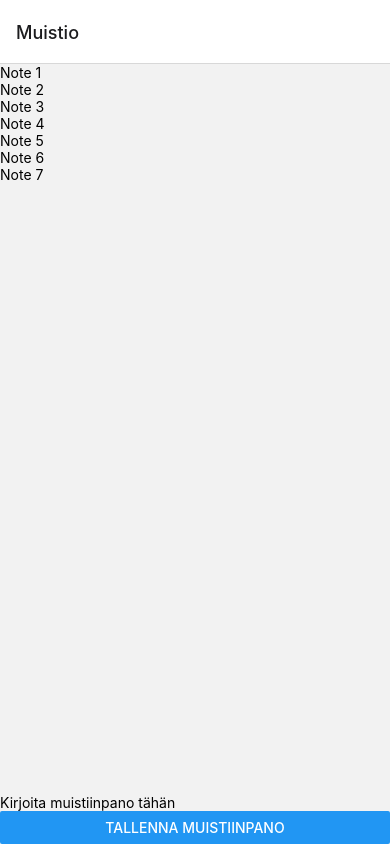
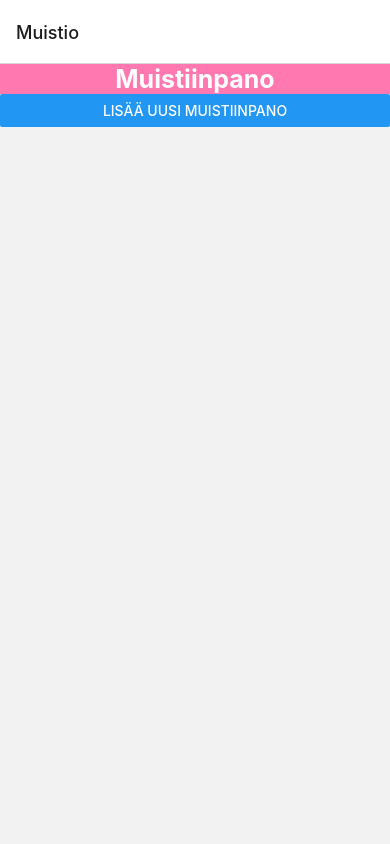
Before and after one commit to laurimaila/muistio, a React Native app: screen / in a window 390 px wide. Built offline with nearby package versions, Linux system fonts and the light colour scheme.

Commit message:
melkein valmis

```diff
--- a/App.js
+++ b/App.js
@@ -1,163 +1,129 @@
 import * as React from 'react';
-import { Text, View, Button, ActivityIndicator, TextInput, ScrollView } from 'react-native';
+import { Text, View, Button, ActivityIndicator, Alert, StyleSheet, TextInput, ScrollView } from 'react-native';
+import { useState, useEffect } from 'react';
 import { NavigationContainer } from '@react-navigation/native';
 import { createStackNavigator } from '@react-navigation/stack';
 
-class MuistioList extends React.Component {
-  state = {
-    loading: true,
-    error: false,
+function getRandomInt(max) {
+  return Math.floor(Math.random() * max);
+}
 
-    notesArray: [{
-      "note": "Note 1",
-      "id": "1"
-    },
-    {
-      "note": "Note 2",
-      "id": "2"
-    },
-    {
-      "note": "Note 3",
-      "id": "3"
-    },
-    {
-      "note": "Note 4",
-      "id": "4"
-    },
-    {
-      "note": "Note 5",
-      "id": "5"
-    },
-    {
-      "note": "Note 6",
-      "id": "6"
-    },
-    {
-      "note": "Note 7",
-      "id": "7"
+const Muistio = ({ navigation }) => {
+  const [muistioState, setMuistiostate] = useState([{ "note": "Muistiinpano", "id": 1 }]);
+  const [inputText, setText] = useState("");
+
+  const onPressButton = () => {
+    if (muistioState.some(e => e.note === inputText)) {
+      showAlert()
+    } else {
+      setMuistiostate(muistioState => [...muistioState, { "note": inputText, "id": getRandomInt(5000) }]);
+      console.log("Nappia painettu!");
     }
-    ]
   }
 
-  // componentDidMount() {
-  //   fetch('https://jastpa.utugit.fi/lunch-api/restaurants')
-  //     .then(res => res.json())
-  //     .then(muistiinpanot => this.setState({ loading: false, muistiinpanot: muistiinpanot }))
-  //     .catch(e => this.setState({ error: true, loading: false }));
-  // }
 
-  render() {
-    return (
-      <><ScrollView>
-        {this.state.notesArray.map(e => <Muistiinpano
-          key={e.id}
-          note={e.note}
-        // navigation={this.props.navigation}
-        />)}
-      </ScrollView>
-        <View>
-          <TextInput placeholder="Kirjoita muistiinpano tähän" />
-          <Button title="Tallenna muistiinpano" onPress={() => alert('No saving action implemented in this example')} />
-        </View></>
-    );
-  }
+
+  return (
+    <><ScrollView contentContainerStyle={{ justifyContent: 'center' }}>
+      {muistioState.map(e => <Muistiinpano
+        key={e.id}
+        note={e.note} />)}
+        <Button title="Lisää uusi muistiinpano" onPress={() => navigation.navigate('NewNote')} />
+    </ScrollView>
+      {/* <View>
+        <TextInput
+          style={styles.input}
+          onChangeText={newText => setText(newText)}
+          defaultValue={""}
+        />
+        <Button
+          color="#c60055"
+          onPress={onPressButton}
+          title="Tallenna muistiinpano"
+        />
+      </View></>  */}</>
+  );
 }
+
+const NewNote = () => {
+  return(
+  <View>
+        <TextInput
+          style={styles.input}
+          onChangeText={newText => setText(newText)}
+          defaultValue={""}
+        />
+        <Button
+          color="#c60055"
+          onPress={onPressButton}
+          title="Tallenna muistiinpano"
+        />
+      </View>
+  );
+}
+
 
 const Muistiinpano = (props) => {
   return (
     <View>
-      <Text>{props.note}</Text>
-
+      <Text style={styles.ebin}>{props.note}</Text>
     </View>
   )
 }
 
-class MenuScreen extends React.Component {
-  state = {
-    menu: [],
-    loading: true,
-    error: false
-  }
-  componentDidMount() {
-    fetch(`https://jastpa.utugit.fi/lunch-api/restaurant/${this.props.route.params.id}`)
-      .then(res => res.json())
-      .then(menu => this.setState({ menu: menu, loading: false }))
-      .catch(e => this.setState({ error: true, loading: false }))
-  }
 
-  render() {
-    if (this.state.loading) {
-      return (
-        <View>
-          <ActivityIndicator animating={true} />
-        </View>
-      )
-    }
-    if (this.state.error) {
-      return (
-        <View>
-          <Text>Failed to load menu!</Text>
-        </View>
-      )
-    }
-    return (
-      <ScrollView>
-        {this.state.menu.map(weekday => <Weekday key={weekday.id} weekday={weekday} />)}
-      </ScrollView>
-    );
-  }
+
+const showAlert = () => {
+  Alert.alert(
+    "Virhe",
+    "Kyseinen muistiinpano on jo lisätty!",
+    [
+      {
+        text: "Cancel",
+        style: "cancel",
+      },
+    ],
+  );
 }
 
-const Weekday = (props) => {
-  return (
-    <View>
-      <Text>{props.weekday.name}</Text>
-      {props.weekday.menuitems.map(meal => <Meal key={meal.id} meal={meal} />)}
-    </View>
-  )
-}
 
-const Meal = (props) => {
-  return (
-    <Text>{props.meal.name}</Text>
-  )
-}
-
-const AdminScreen = (props) => {
-  return (
-    <View>
-      <TextInput placeholder="Write the name of the menuitem" />
-      <Button title="Send" onPress={() => alert('No saving action implemented in this example')} />
-    </View>
-  );
-}
 
 const Stack = createStackNavigator();
 
 const App = () => {
+
   return (
     <NavigationContainer>
       <Stack.Navigator initialRouteName="Muistio">
-        <Stack.Screen name="Muistio" component={MuistioList} />
+        <Stack.Screen name="Muistio" component={Muistio} />
+        <Stack.Screen name="NewNote" component={NewNote} />
       </Stack.Navigator>
     </NavigationContainer>
   );
+
 }
 
-const inputComponent = () => {
-  const [text, setText] = React.useState("");
+export default App;
 
-  return (
-    <><TextInput
-      label="Kirjoita muistiinpano tähän"
-      value={text}
-      onChangeText={text => setText(text)} /><Button
-        onPress={pushArray}
-        title="Learn More"
-        color="#841584"
-        accessibilityLabel="Learn more about this purple button" /></>
-
-  );
-};
-
-export default App;
+const styles = StyleSheet.create({
+  container: {
+    marginTop: 50,
+  },
+  ebin: {
+    color: 'white',
+    fontWeight: 'bold',
+    textAlign: 'center',
+    fontSize: 25,
+    backgroundColor: '#ff79b0'
+  },
+  input: {
+    height: 50,
+    margin: 0,
+    textAlign: 'center',
+    color: 'white',
+    fontSize: 20,
+    borderWidth: 2,
+    padding: 10,
+    backgroundColor: '#ff4081'
+  },
+});
```
